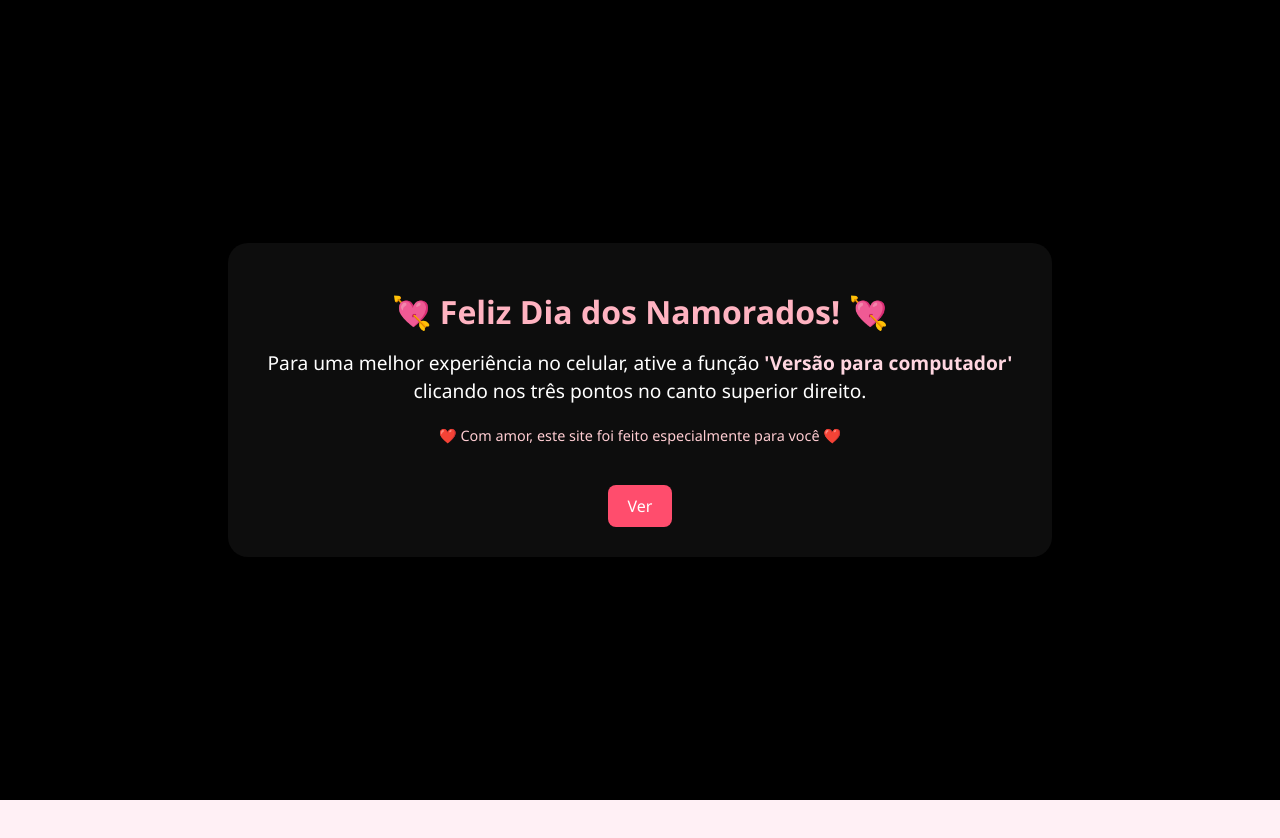
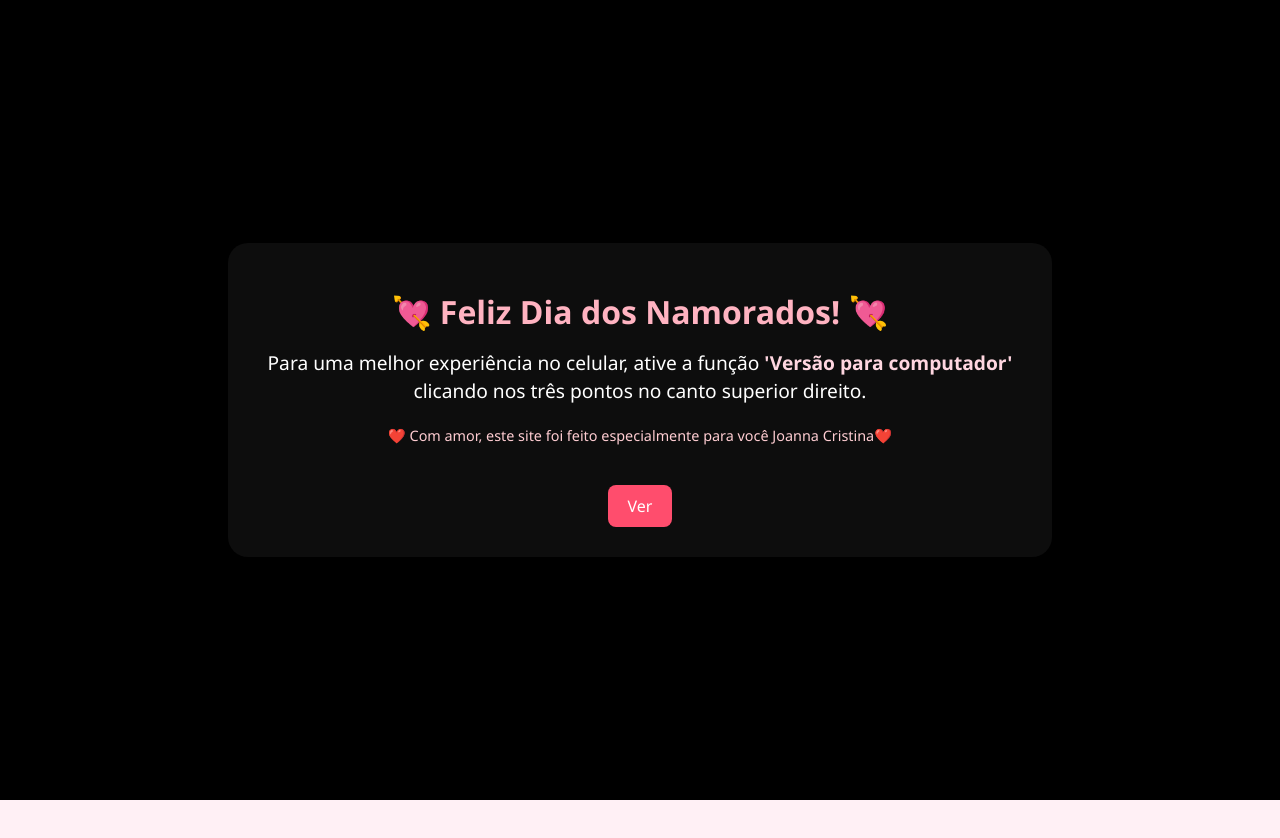
Before and after one commit to JoseWillians/meu-amor-site, a React (Vite) app: page / in a window 1280 px wide. Shown: the top 838 px of the page. Built offline with nearby package versions, Linux system fonts and the light colour scheme.

Commit message:
Alteração pra celular 3

```diff
--- a/src/assets/components/IntroScreen.jsx
+++ b/src/assets/components/IntroScreen.jsx
@@ -27,7 +27,7 @@ const IntroScreen = () => {
           Para uma melhor experiência no celular, ative a função <strong>'Versão para computador'</strong><br />
           clicando nos três pontos no canto superior direito.
         </p>
-        <p className="small">❤️ Com amor, este site foi feito especialmente para você ❤️</p>
+        <p className="small">❤️ Com amor, este site foi feito especialmente para você Joanna Cristina❤️</p>
         <button className="intro-btn" onClick={handleClose}>Ver</button>
       </div>
       {hearts}
```
